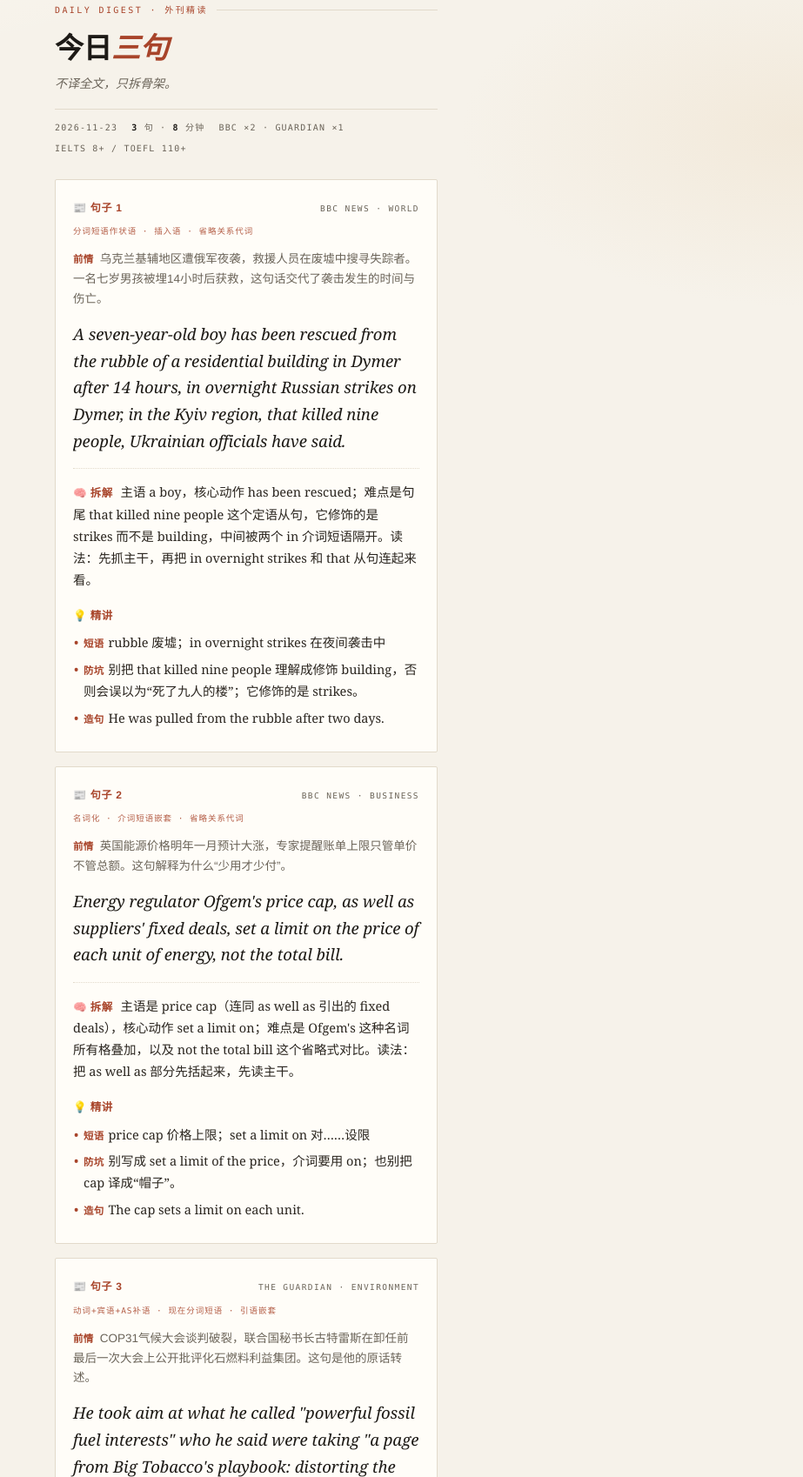
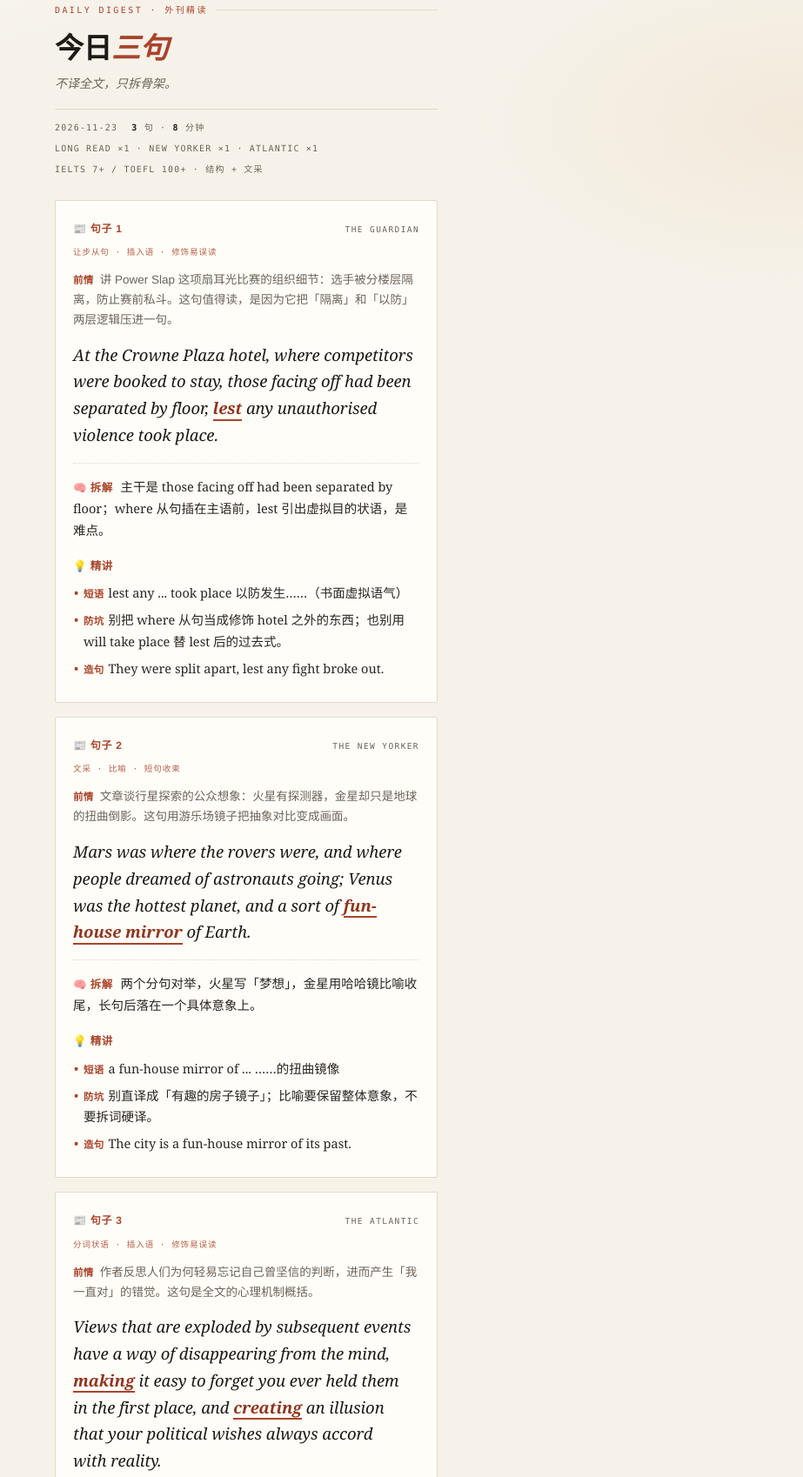
Before and after one commit to AJSKSJKASJ/english-digest, a plain HTML site: page docs/archive/2026-11-23.html in a window 1280 px wide. Shown: the part 37-1735 px from the top of the page at 87% size, without its empty margins (357-1280 px from the left). Drawn offline with Linux system fonts and the light colour scheme.

Commit message:
digest: 2026-11-23

```diff
--- a/docs/archive/2026-11-23.html
+++ b/docs/archive/2026-11-23.html
@@ -76,64 +76,64 @@
     <div class="meta">
       <span>2026-11-23</span>
       <span><b>3</b> 句 · <b>8</b> 分钟</span>
-      <span>BBC ×2 · Guardian ×1</span>
-      <span>IELTS 8+ / TOEFL 110+</span>
+      <span>Long Read ×1 · New Yorker ×1 · Atlantic ×1</span>
+      <span>IELTS 7+ / TOEFL 100+ · 结构 + 文采</span>
     </div>
   </header>
 
   <article class="card">
     <div class="card-top">
       <span class="tag">📰 句子 1</span>
-      <span class="src">BBC News · World</span>
+      <span class="src">The Guardian</span>
     </div>
-    <div class="tags">分词短语作状语 · 插入语 · 省略关系代词</div>
-    <p class="bg"><span class="lb">前情</span>乌克兰基辅地区遭俄军夜袭，救援人员在废墟中搜寻失踪者。一名七岁男孩被埋14小时后获救，这句话交代了袭击发生的时间与伤亡。</p>
-    <p class="en">A seven-year-old boy has been rescued from the rubble of a residential building in Dymer after 14 hours, in overnight Russian strikes on Dymer, in the Kyiv region, that killed nine people, Ukrainian officials have said.</p>
-    <p class="note"><span class="lb">🧠 拆解</span>主语 a boy，核心动作 has been rescued；难点是句尾 that killed nine people 这个定语从句，它修饰的是 strikes 而不是 building，中间被两个 in 介词短语隔开。读法：先抓主干，再把 in overnight strikes 和 that 从句连起来看。</p>
+    <div class="tags">让步从句 · 插入语 · 修饰易误读</div>
+    <p class="bg"><span class="lb">前情</span>讲 Power Slap 这项扇耳光比赛的组织细节：选手被分楼层隔离，防止赛前私斗。这句值得读，是因为它把「隔离」和「以防」两层逻辑压进一句。</p>
+    <p class="en">At the Crowne Plaza hotel, where competitors were booked to stay, those facing off had been separated by floor, <strong>lest</strong> any unauthorised violence took place.</p>
+    <p class="note"><span class="lb">🧠 拆解</span>主干是 those facing off had been separated by floor；where 从句插在主语前，lest 引出虚拟目的状语，是难点。</p>
     <p class="lb only">💡 精讲</p>
     <ul class="pt">
-      <li><b>短语</b>rubble 废墟；in overnight strikes 在夜间袭击中</li>
-      <li><b>防坑</b>别把 that killed nine people 理解成修饰 building，否则会误以为“死了九人的楼”；它修饰的是 strikes。</li>
-      <li><b>造句</b>He was pulled from the rubble after two days.</li>
+      <li><b>短语</b>lest any ... took place 以防发生……（书面虚拟语气）</li>
+      <li><b>防坑</b>别把 where 从句当成修饰 hotel 之外的东西；也别用 will take place 替 lest 后的过去式。</li>
+      <li><b>造句</b>They were split apart, lest any fight broke out.</li>
     </ul>
   </article>
 
   <article class="card">
     <div class="card-top">
       <span class="tag">📰 句子 2</span>
-      <span class="src">BBC News · Business</span>
+      <span class="src">The New Yorker</span>
     </div>
-    <div class="tags">名词化 · 介词短语嵌套 · 省略关系代词</div>
-    <p class="bg"><span class="lb">前情</span>英国能源价格明年一月预计大涨，专家提醒账单上限只管单价不管总额。这句解释为什么“少用才少付”。</p>
-    <p class="en">Energy regulator Ofgem's price cap, as well as suppliers' fixed deals, set a limit on the price of each unit of energy, not the total bill.</p>
-    <p class="note"><span class="lb">🧠 拆解</span>主语是 price cap（连同 as well as 引出的 fixed deals），核心动作 set a limit on；难点是 Ofgem's 这种名词所有格叠加，以及 not the total bill 这个省略式对比。读法：把 as well as 部分先括起来，先读主干。</p>
+    <div class="tags">文采 · 比喻 · 短句收束</div>
+    <p class="bg"><span class="lb">前情</span>文章谈行星探索的公众想象：火星有探测器，金星却只是地球的扭曲倒影。这句用游乐场镜子把抽象对比变成画面。</p>
+    <p class="en">Mars was where the rovers were, and where people dreamed of astronauts going; Venus was the hottest planet, and a sort of <strong>fun-house mirror</strong> of Earth.</p>
+    <p class="note"><span class="lb">🧠 拆解</span>两个分句对举，火星写「梦想」，金星用哈哈镜比喻收尾，长句后落在一个具体意象上。</p>
     <p class="lb only">💡 精讲</p>
     <ul class="pt">
-      <li><b>短语</b>price cap 价格上限；set a limit on 对……设限</li>
-      <li><b>防坑</b>别写成 set a limit of the price，介词要用 on；也别把 cap 译成“帽子”。</li>
-      <li><b>造句</b>The cap sets a limit on each unit.</li>
+      <li><b>短语</b>a fun-house mirror of ... ……的扭曲镜像</li>
+      <li><b>防坑</b>别直译成「有趣的房子镜子」；比喻要保留整体意象，不要拆词硬译。</li>
+      <li><b>造句</b>The city is a fun-house mirror of its past.</li>
     </ul>
   </article>
 
   <article class="card">
     <div class="card-top">
       <span class="tag">📰 句子 3</span>
-      <span class="src">The Guardian · Environment</span>
+      <span class="src">The Atlantic</span>
     </div>
-    <div class="tags">动词+宾语+as补语 · 现在分词短语 · 引语嵌套</div>
-    <p class="bg"><span class="lb">前情</span>COP31气候大会谈判破裂，联合国秘书长古特雷斯在卸任前最后一次大会上公开批评化石燃料利益集团。这句是他的原话转述。</p>
-    <p class="en">He took aim at what he called "powerful fossil fuel interests" who he said were taking "a page from Big Tobacco's playbook: distorting the science, delaying policy, blocking action, and piling up huge profits while people everywhere pay the price".</p>
-    <p class="note"><span class="lb">🧠 拆解</span>主语 he，核心动作 took aim at；难点是 what he called... 这个名词性从句作宾语，里面又套 who he said were taking... 定语从句和引号内的分词并列。读法：先剥掉两个 he said/called 插入成分，再看主干。</p>
+    <div class="tags">分词状语 · 插入语 · 修饰易误读</div>
+    <p class="bg"><span class="lb">前情</span>作者反思人们为何轻易忘记自己曾坚信的判断，进而产生「我一直对」的错觉。这句是全文的心理机制概括。</p>
+    <p class="en">Views that are exploded by subsequent events have a way of disappearing from the mind, <strong>making</strong> it easy to forget you ever held them in the first place, and <strong>creating</strong> an illusion that your political wishes always accord with reality.</p>
+    <p class="note"><span class="lb">🧠 拆解</span>主干 Views have a way of disappearing；两个分词 making / creating 作结果状语，that 从句作 illusion 的同位语。</p>
     <p class="lb only">💡 精讲</p>
     <ul class="pt">
-      <li><b>短语</b>take aim at 把矛头指向；take a page from sb's playbook 照搬某人的套路</li>
-      <li><b>防坑</b>别把 take aim at 写成 aim to，意思完全不同；引号内四个 -ing 是并列动作，不是伴随状语。</li>
-      <li><b>造句</b>Critics took aim at the industry's playbook.</li>
+      <li><b>短语</b>have a way of doing 往往会……；accord with reality 与现实相符</li>
+      <li><b>防坑</b>别把 making 当成并列谓语；也别把 that 从句误读成修饰 events。</li>
+      <li><b>造句</b>Old beliefs have a way of fading quietly.</li>
     </ul>
   </article>
   <footer>
     <span><a href="../index.html">← 最新一期</a></span>
-    <span><a href="https://www.bbc.co.uk/news/articles/cqdr15l32d3go?at_medium=RSS&amp;at_campaign=rss">Boy, 7, pulled alive from ru</a> · <a href="https://www.bbc.co.uk/news/articles/crm4rygl4m3o?at_medium=RSS&amp;at_campaign=rss">Energy bills will soar - her</a> · <a href="https://www.bbc.co.uk/news/articles/cqwy06zrd26lo?at_medium=RSS&amp;at_campaign=rss">COP31 fails to reach major c</a> · <a href="https://www.bbc.co.uk/news/articles/cm4g10p2r0g9o?at_medium=RSS&amp;at_campaign=rss">What is going on with Poundl</a></span>
+    <span><a href="https://www.theguardian.com/news/2026/nov/19/nothing-but-highlights-is-power-slap-the-sport-we-deserve">Nothing but highlights: is P</a> · <a href="https://www.theguardian.com/news/2026/nov/17/nothing-they-said-made-sense-down-the-rabbit-hole-with-britains-sovereign-citizens">‘Nothing they said made sens</a> · <a href="https://www.theguardian.com/news/ng-interactive/2026/nov/12/motorway-services">‘We can’t be at the bottom i</a> · <a href="https://www.newyorker.com/magazine/2026/11/30/the-uses-of-impeachment">Should the Democrats Impeach</a></span>
   </footer>
 </div>
 </body>
```
Also changed, not shown: docs/index.html (+27 -27 lines).
